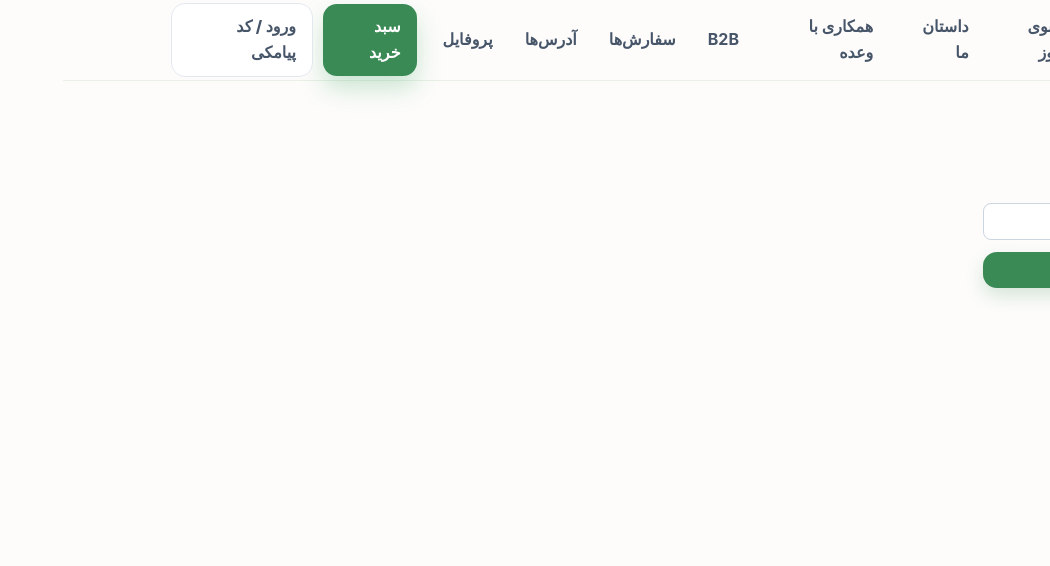
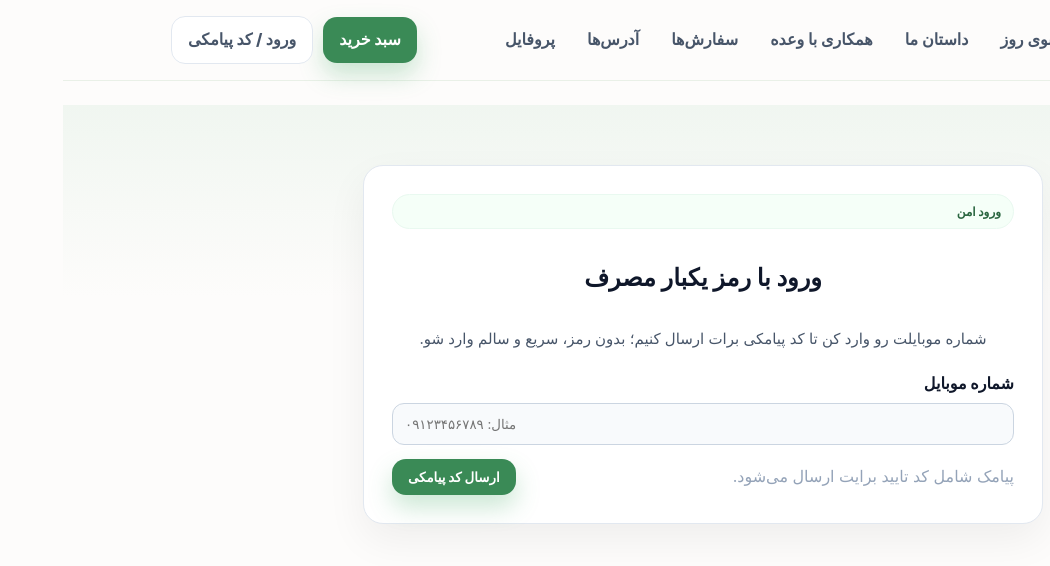
Before and after one commit to hsdarestani/vaadehrep, a React (Vite) app in the folder frontend/: page /login in a window 1280 px wide. Shown: the top 566 px of the page, without its empty margins (230-1280 px from the left). Built offline with nearby package versions, Linux system fonts and the light colour scheme; a small style sheet from the web is missing.

Commit message:
Remove unused cooperation nav links

```diff
--- a/frontend/src/components/layout/AppLayout.tsx
+++ b/frontend/src/components/layout/AppLayout.tsx
@@ -9,7 +9,6 @@ const navLinks = [
   { to: "/#menu", label: "منوی روز" },
   { to: "/#mission", label: "داستان ما" },
   { to: "/vendor", label: "همکاری با وعده" },
-  { to: "/#cooperation", label: "B2B" },
   { to: "/orders", label: "سفارش‌ها" },
   { to: "/addresses", label: "آدرس‌ها" },
   { to: "/profile", label: "پروفایل" },
--- a/frontend/src/pages/CartPage.tsx
+++ b/frontend/src/pages/CartPage.tsx
@@ -9,17 +9,30 @@ export function CartPage() {
   const total = items.reduce((sum, item) => sum + item.price * item.quantity, 0);
 
   return (
-    <div className="section">
-      <h1>Your Cart</h1>
+    <section className="section">
+      <div className="container small">
+        <div className="section-head" style={{ textAlign: "center" }}>
+          <span className="section-eyebrow">سبد خرید</span>
+          <h1 className="section-title" style={{ marginBottom: 10 }}>
+            انتخاب‌های تازه و سالمت
+          </h1>
+          <p className="section-subtitle">اقلامی که آماده رسیدن به میز تو هستند.</p>
+        </div>
+
         {items.length === 0 ? (
-        <p className="muted">
-          Cart is empty. <Link to="/menu">Browse the menu</Link>.
+          <div className="card" style={{ textAlign: "center", padding: 24 }}>
+            <p className="muted" style={{ marginBottom: 16 }}>
+              سبد خریدت خالیه. <Link to="/menu">منو را ببین</Link> و یک وعده سالم انتخاب کن.
             </p>
+            <Link to="/menu" className="primary-button">
+              رفتن به منو
+            </Link>
+          </div>
         ) : (
           <>
-          <div style={{ display: "grid", gap: 12 }}>
+            <div className="card" style={{ display: "grid", gap: 12 }}>
               {items.map((item) => (
-              <div key={item.productId} className="card" style={{ display: "flex", gap: 12, alignItems: "center" }}>
+                <div key={item.productId} className="cart-row">
                   <div style={{ flex: 1 }}>
                     <h3>{item.title}</h3>
                     <p className="muted">{formatCurrency(item.price)}</p>
@@ -29,23 +42,30 @@ export function CartPage() {
                     min={1}
                     value={item.quantity}
                     onChange={(e) => updateQty(item.productId, Number(e.target.value))}
-                  style={{ width: 80, padding: 8, borderRadius: 8, border: "1px solid #cbd5e1" }}
+                    className="input-field"
+                    style={{ width: 90 }}
                   />
                   <button className="link" onClick={() => remove(item.productId)}>
-                  Remove
+                    حذف
                   </button>
                 </div>
               ))}
             </div>
-          <div style={{ marginTop: 20, display: "flex", justifyContent: "space-between", alignItems: "center" }}>
-            <strong>Total: {formatCurrency(total)}</strong>
-            <Link to="/checkout" className="button">
-              Checkout
+            <div className="card cart-summary">
+              <div>
+                <p className="muted" style={{ margin: 0 }}>
+                  مجموع سفارش
+                </p>
+                <strong style={{ fontSize: 20 }}>{formatCurrency(total)}</strong>
+              </div>
+              <Link to="/checkout" className="primary-button">
+                تکمیل خرید
               </Link>
             </div>
           </>
         )}
       </div>
+    </section>
   );
 }
 
--- a/frontend/src/pages/CheckoutPage.tsx
+++ b/frontend/src/pages/CheckoutPage.tsx
@@ -16,48 +16,67 @@ export function CheckoutPage() {
   };
 
   return (
-    <div className="section">
-      <h1>Checkout</h1>
-      <p className="muted">Confirm your address and payment method.</p>
-      <form onSubmit={handleSubmit} style={{ display: "grid", gap: 12, maxWidth: 480 }}>
-        <label>
-          <span className="muted">Address ID</span>
+    <section className="section api-section">
+      <div className="container small">
+        <div className="api-shell">
+          <div className="api-card">
+            <div className="api-card-head">
+              <span className="section-eyebrow">تکمیل سفارش</span>
+              <h1>آدرس و پرداخت</h1>
+              <p className="api-subtitle">
+                جزئیات سفارش را مرور کن و روش پرداختت را انتخاب کن تا غذای سالم به سمتت حرکت کند.
+              </p>
+            </div>
+
+            <form onSubmit={handleSubmit} className="api-form">
+              <label className="input-label">
+                <span>کد آدرس ذخیره‌شده</span>
                 <input
+                  className="input-field"
                   value={addressId}
                   onChange={(e) => setAddressId(e.target.value)}
-            placeholder="Use your saved address id"
+                  placeholder="مثال: addr_123"
                   required
-            style={{ width: "100%", padding: 10, borderRadius: 8, border: "1px solid #cbd5e1" }}
                 />
               </label>
 
-        <label className="muted">Payment method</label>
-        <div style={{ display: "flex", gap: 12 }}>
+              <div className="input-label">
+                <span style={{ display: "block", marginBottom: 6 }}>روش پرداخت</span>
+                <div className="pill-switch">
                   <button
                     type="button"
                     onClick={() => setPaymentMethod("ONLINE")}
-            className="button"
-            style={{ background: paymentMethod === "ONLINE" ? "#2563eb" : "#cbd5e1", color: "white" }}
+                    className={`pill-option ${paymentMethod === "ONLINE" ? "active" : ""}`}
                   >
-            Online
+                    پرداخت آنلاین
                   </button>
                   <button
                     type="button"
                     onClick={() => setPaymentMethod("COD")}
-            className="button"
-            style={{ background: paymentMethod === "COD" ? "#2563eb" : "#cbd5e1", color: "white" }}
+                    className={`pill-option ${paymentMethod === "COD" ? "active" : ""}`}
                   >
-            Cash on delivery
+                    پرداخت در محل
                   </button>
                 </div>
+              </div>
 
-        <strong>Total: {formatCurrency(total)}</strong>
+              <div className="api-summary">
+                <div>
+                  <p className="muted" style={{ margin: 0 }}>
+                    مبلغ کل
+                  </p>
+                  <strong style={{ fontSize: 20 }}>{formatCurrency(total)}</strong>
+                </div>
+              </div>
 
-        <button className="button" type="submit" disabled={loading}>
-          {loading ? "Submitting…" : "Place order"}
+              <button className="primary-button" type="submit" disabled={loading}>
+                {loading ? "در حال ثبت…" : "ثبت نهایی سفارش"}
               </button>
             </form>
           </div>
+        </div>
+      </div>
+    </section>
   );
 }
 
--- a/frontend/src/pages/HomePage.tsx
+++ b/frontend/src/pages/HomePage.tsx
@@ -366,7 +366,6 @@ export function HomePage() {
           <div className="footer-links">
             <a href="#menu">منو</a>
             <a href="#mission">داستان ما</a>
-            <a href="#cooperation">همکاری</a>
             <Link to="/orders">پیگیری سفارش</Link>
           </div>
           <div className="muted" style={{ fontSize: 12 }}>
--- a/frontend/src/pages/LoginPage.tsx
+++ b/frontend/src/pages/LoginPage.tsx
@@ -20,40 +20,67 @@ export function LoginPage() {
   };
 
   return (
-    <div className="section">
-      <h1>OTP Login</h1>
+    <section className="section api-section">
+      <div className="container small">
+        <div className="api-shell">
+          <div className="api-card">
+            <div className="api-card-head">
+              <span className="section-eyebrow">ورود امن</span>
+              <h1>ورود با رمز یکبار مصرف</h1>
+              <p className="api-subtitle">
+                شماره موبایلت رو وارد کن تا کد پیامکی برات ارسال کنیم؛ بدون رمز، سریع و سالم وارد شو.
+              </p>
+            </div>
+
             {step === "request" ? (
-        <form onSubmit={handleRequest} style={{ display: "grid", gap: 12, maxWidth: 360 }}>
-          <label>
-            <span className="muted">Phone number</span>
+              <form onSubmit={handleRequest} className="api-form">
+                <label className="input-label">
+                  <span>شماره موبایل</span>
                   <input
+                    className="input-field"
                     type="tel"
                     value={phone}
                     onChange={(e) => setPhone(e.target.value)}
+                    placeholder="مثال: ۰۹۱۲۳۴۵۶۷۸۹"
                     required
-              style={{ width: "100%", padding: 10, borderRadius: 8, border: "1px solid #cbd5e1" }}
                   />
                 </label>
-          <button className="button" type="submit" disabled={loading}>
-            {loading ? "Sending..." : "Send OTP"}
+
+                <div className="api-actions">
+                  <p className="muted" style={{ margin: 0 }}>
+                    پیامک شامل کد تایید برایت ارسال می‌شود.
+                  </p>
+                  <button className="primary-button" type="submit" disabled={loading}>
+                    {loading ? "در حال ارسال…" : "ارسال کد پیامکی"}
                   </button>
+                </div>
               </form>
             ) : (
-        <form onSubmit={handleVerify} style={{ display: "grid", gap: 12, maxWidth: 360 }}>
-          <label>
-            <span className="muted">OTP Code</span>
+              <form onSubmit={handleVerify} className="api-form">
+                <label className="input-label">
+                  <span>کد تایید</span>
                   <input
+                    className="input-field"
                     value={code}
                     onChange={(e) => setCode(e.target.value)}
+                    placeholder="کد ۵ رقمی"
                     required
-              style={{ width: "100%", padding: 10, borderRadius: 8, border: "1px solid #cbd5e1" }}
                   />
                 </label>
-          <button className="button" type="submit" disabled={loading}>
-            {loading ? "Verifying..." : "Verify"}
+
+                <div className="api-actions">
+                  <p className="muted" style={{ margin: 0 }}>
+                    کد برای {phone || "شماره وارد شده"} ارسال شد.
+                  </p>
+                  <button className="primary-button" type="submit" disabled={loading}>
+                    {loading ? "در حال تایید…" : "ورود به حساب"}
                   </button>
+                </div>
               </form>
             )}
           </div>
+        </div>
+      </div>
+    </section>
   );
 }
--- a/frontend/src/styles.css
+++ b/frontend/src/styles.css
@@ -337,6 +337,114 @@ a {
   margin: 0;
   color: #475569;
   font-size: 16px;
+}
+
+.api-section {
+  padding: 60px 0;
+  background: linear-gradient(180deg, rgba(70, 168, 101, 0.07), #fdfcfb 40%);
+}
+
+.api-shell {
+  display: grid;
+  place-items: center;
+}
+
+.api-card {
+  width: min(680px, 100%);
+  background: #fff;
+  border: 1px solid #e2e8f0;
+  border-radius: 20px;
+  padding: 28px;
+  box-shadow: 0 16px 40px rgba(0, 0, 0, 0.06);
+}
+
+.api-card-head {
+  text-align: center;
+  display: grid;
+  gap: 10px;
+  margin-bottom: 20px;
+}
+
+.api-subtitle {
+  margin: 0;
+  color: #475569;
+  font-size: 15px;
+}
+
+.api-form {
+  display: grid;
+  gap: 14px;
+}
+
+.input-label {
+  display: grid;
+  gap: 6px;
+  font-weight: 700;
+  color: #0f172a;
+}
+
+.input-field {
+  width: 100%;
+  padding: 12px;
+  border-radius: 12px;
+  border: 1px solid #cbd5e1;
+  background: #f8fafc;
+  font-family: inherit;
+  transition: border-color 0.15s ease, box-shadow 0.15s ease;
+}
+
+.input-field:focus {
+  outline: none;
+  border-color: var(--brand-400);
+  box-shadow: 0 0 0 4px rgba(105, 210, 139, 0.15);
+}
+
+.api-actions {
+  display: flex;
+  align-items: center;
+  justify-content: space-between;
+  gap: 12px;
+  flex-wrap: wrap;
+}
+
+.pill-switch {
+  background: #f8fafc;
+  border: 1px solid #e2e8f0;
+  border-radius: 14px;
+  display: inline-flex;
+  padding: 6px;
+  gap: 8px;
+}
+
+.pill-option {
+  padding: 10px 16px;
+  border: none;
+  background: transparent;
+  border-radius: 12px;
+  font-weight: 800;
+  color: #475569;
+  cursor: pointer;
+  transition: background 0.15s ease, color 0.15s ease, transform 0.12s ease;
+}
+
+.pill-option.active {
+  background: var(--brand-600);
+  color: #fff;
+  box-shadow: 0 12px 24px rgba(70, 168, 101, 0.24);
+}
+
+.pill-option:hover {
+  transform: translateY(-1px);
+}
+
+.api-summary {
+  background: #f8fafc;
+  border: 1px dashed #cbeed6;
+  border-radius: 14px;
+  padding: 14px 16px;
+  display: flex;
+  align-items: center;
+  justify-content: space-between;
 }
 
 .tab-list {
@@ -935,6 +1043,26 @@ a {
   margin-top: 6px;
 }
 
+.cart-row {
+  display: flex;
+  gap: 12px;
+  align-items: center;
+  padding: 10px 8px;
+  border-radius: 12px;
+  background: #f8fafc;
+  border: 1px solid #e2e8f0;
+}
+
+.cart-summary {
+  margin-top: 16px;
+  display: flex;
+  align-items: center;
+  justify-content: space-between;
+  gap: 12px;
+  background: linear-gradient(90deg, rgba(105, 210, 139, 0.08), #fff);
+  border: 1px solid #e2e8f0;
+}
+
 .vendor-hero-media {
   display: grid;
   gap: 12px;
```
Lines whose indentation alone changed are shown as unchanged.
